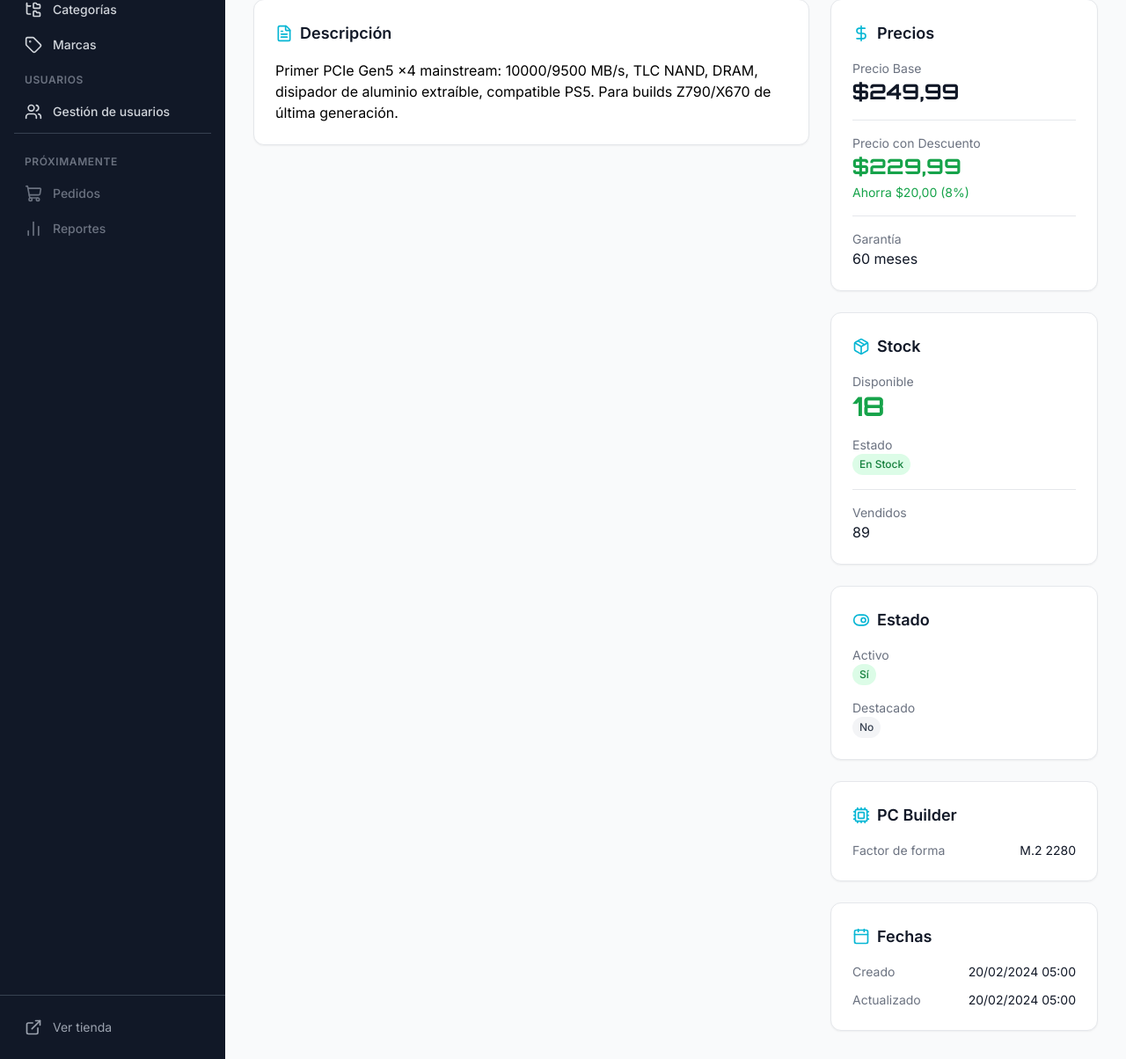
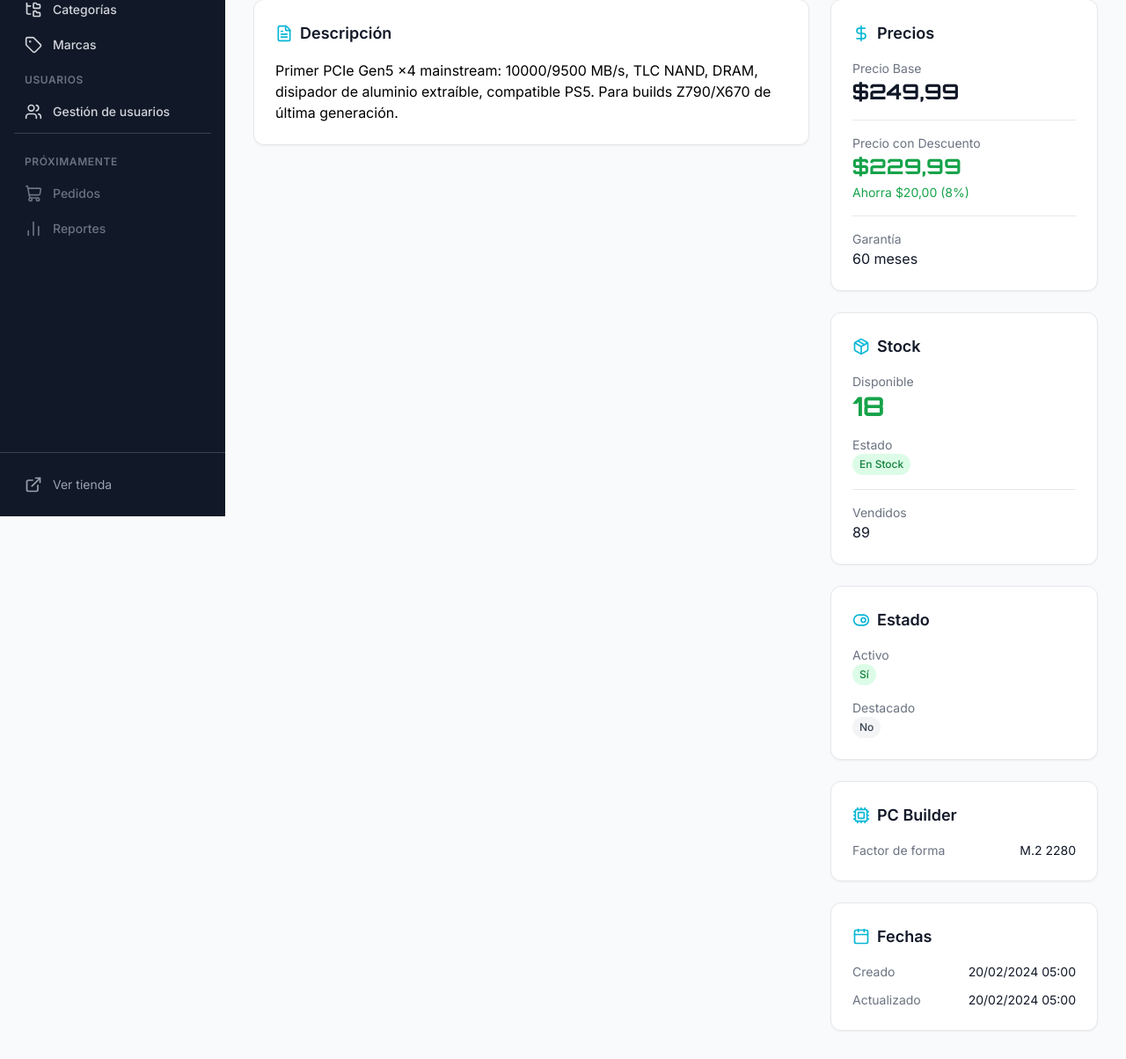
Before and after one commit to ManuelRojas22/kryvonix-gaming, a Django app: page /staff/productos/29/ in a window 1280 px wide. Shown: the part 213-1417 px from the top of the page at 88% size. Run offline with Django 5.2, Linux system fonts and the light colour scheme; the visitor is signed in with stand-in values (Sample User, id 1); data comes from the database, SQL or seed files in the repository; data that the repository does not hold is empty; style sheets or scripts are compiled from the project's sources.

Commit message:
Fix staff sidebar layout: add custom CSS (staff-shell, staff-sidebar, staff-main), use Alpine :class binding, correct x-transition names, remove Tailwind layout classes

```diff
--- a/templates/staff/base.html
+++ b/templates/staff/base.html
@@ -24,16 +24,31 @@
     <!-- Lucide Icons -->
     <script src="https://unpkg.com/lucide@latest"></script>
 
+    <style>
+        [x-cloak] { display: none !important; }
+        .staff-shell { display: flex; min-height: 100vh; }
+        .staff-sidebar {
+            position: fixed; top: 0; bottom: 0; left: 0; z-index: 50;
+            width: 16rem; flex-shrink: 0; display: flex; flex-direction: column;
+            transform: translateX(-100%); transition: transform .3s ease-in-out;
+        }
+        .staff-sidebar.is-open { transform: translateX(0); }
+        .staff-main { flex: 1 1 0%; min-width: 0; display: flex; flex-direction: column; }
+        @media (min-width: 1024px) {
+            .staff-sidebar { position: sticky; top: 0; bottom: auto; height: 100vh; z-index: auto; transform: none; }
+        }
+    </style>
+
     {% block extra_head %}{% endblock %}
 </head>
 <body class="bg-gray-50 dark:bg-gray-900 min-h-screen font-inter antialiased" x-data="theme()">
     <!-- Mobile sidebar overlay -->
     <div x-cloak x-show="sidebarOpen" x-transition:enter="transition-opacity ease-linear duration-300" x-transition:enter-start="opacity-0" x-transition:leave="transition-opacity ease-linear duration-300" x-transition:leave-end="opacity-0" class="fixed inset-0 z-40 bg-black/50 lg:hidden" @click="sidebarOpen = false" aria-hidden="true"></div>
 
-    <div class="flex min-h-screen">
+    <div class="staff-shell">
         <!-- Sidebar -->
-        <aside :class="sidebarOpen ? 'translate-x-0' : '-translate-x-full'"
-       class="fixed inset-y-0 left-0 z-50 w-64 shrink-0 bg-gray-900 dark:bg-gray-950 transform transition-transform duration-300 ease-in-out lg:translate-x-0 lg:static lg:z-auto flex flex-col"
+        <aside :class="{ 'is-open': sidebarOpen }"
+       class="staff-sidebar bg-gray-900 dark:bg-gray-950"
        aria-label="Sidebar de navegación">
             <!-- Logo -->
             <div class="flex items-center justify-between h-16 px-6 border-b border-gray-700 dark:border-gray-800">
@@ -104,7 +119,7 @@
         </aside>
 
         <!-- Main content -->
-        <div class="flex-1 flex flex-col min-w-0">
+        <div class="staff-main">
             <!-- Top header -->
             <header class="h-16 bg-white dark:bg-gray-900 border-b border-gray-200 dark:border-gray-800 flex items-center justify-between px-4 lg:px-8 sticky top-0 z-30">
                 <button @click="sidebarOpen = true" class="lg:hidden p-2 text-gray-500 hover:text-gray-700 dark:hover:text-gray-300 rounded-lg hover:bg-gray-100 dark:hover:bg-gray-800" aria-label="Abrir menú">
@@ -159,7 +174,7 @@
                 {% if messages %}
                     <div class="mb-6" x-data="{ toasts: {{ messages|length }} }">
                         {% for message in messages %}
-                            <div x-show="toasts > 0" x-transition:enter="transition ease-out duration-300" x-transition:enter-start-from="transform opacity-0 translate-y-2" x-transition:leave="transition ease-in duration-200" x-init="setTimeout(() => { toasts-- }, 5000)" class="mb-3 p-4 rounded-lg shadow-lg flex items-center gap-3 {% if message.tags == 'success' %}bg-green-50 dark:bg-green-900/20 text-green-800 dark:text-green-400{% elif message.tags == 'error' %}bg-red-50 dark:bg-red-900/20 text-red-800 dark:text-red-400{% elif message.tags == 'warning' %}bg-yellow-50 dark:bg-yellow-900/20 text-yellow-800 dark:text-yellow-400{% else %}bg-blue-50 dark:bg-blue-900/20 text-blue-800 dark:text-blue-400{% endif %} border {% if message.tags == 'success' %}border-green-200 dark:border-green-800{% elif message.tags == 'error' %}border-red-200 dark:border-red-800{% elif message.tags == 'warning' %}border-yellow-200 dark:border-yellow-800{% else %}border-blue-200 dark:border-blue-800{% endif %}" role="alert">
+                            <div x-show="toasts > 0" x-transition:enter="transition ease-out duration-300" x-transition:enter-start="transform opacity-0 translate-y-2" x-transition:leave="transition ease-in duration-200" x-init="setTimeout(() => { toasts-- }, 5000)" class="mb-3 p-4 rounded-lg shadow-lg flex items-center gap-3 {% if message.tags == 'success' %}bg-green-50 dark:bg-green-900/20 text-green-800 dark:text-green-400{% elif message.tags == 'error' %}bg-red-50 dark:bg-red-900/20 text-red-800 dark:text-red-400{% elif message.tags == 'warning' %}bg-yellow-50 dark:bg-yellow-900/20 text-yellow-800 dark:text-yellow-400{% else %}bg-blue-50 dark:bg-blue-900/20 text-blue-800 dark:text-blue-400{% endif %} border {% if message.tags == 'success' %}border-green-200 dark:border-green-800{% elif message.tags == 'error' %}border-red-200 dark:border-red-800{% elif message.tags == 'warning' %}border-yellow-200 dark:border-yellow-800{% else %}border-blue-200 dark:border-blue-800{% endif %}" role="alert">
                                 <i data-lucide="{% if message.tags == 'success' %}check-circle{% elif message.tags == 'error' %}alert-circle{% elif message.tags == 'warning' %}alert-triangle{% else %}info{% endif %}" class="w-5 h-5 flex-shrink-0"></i>
                                 <p class="text-sm">{{ message }}</p>
                                 <button @click="$el.parentElement.remove()" class="ml-auto text-current opacity-50 hover:opacity-100">
```
